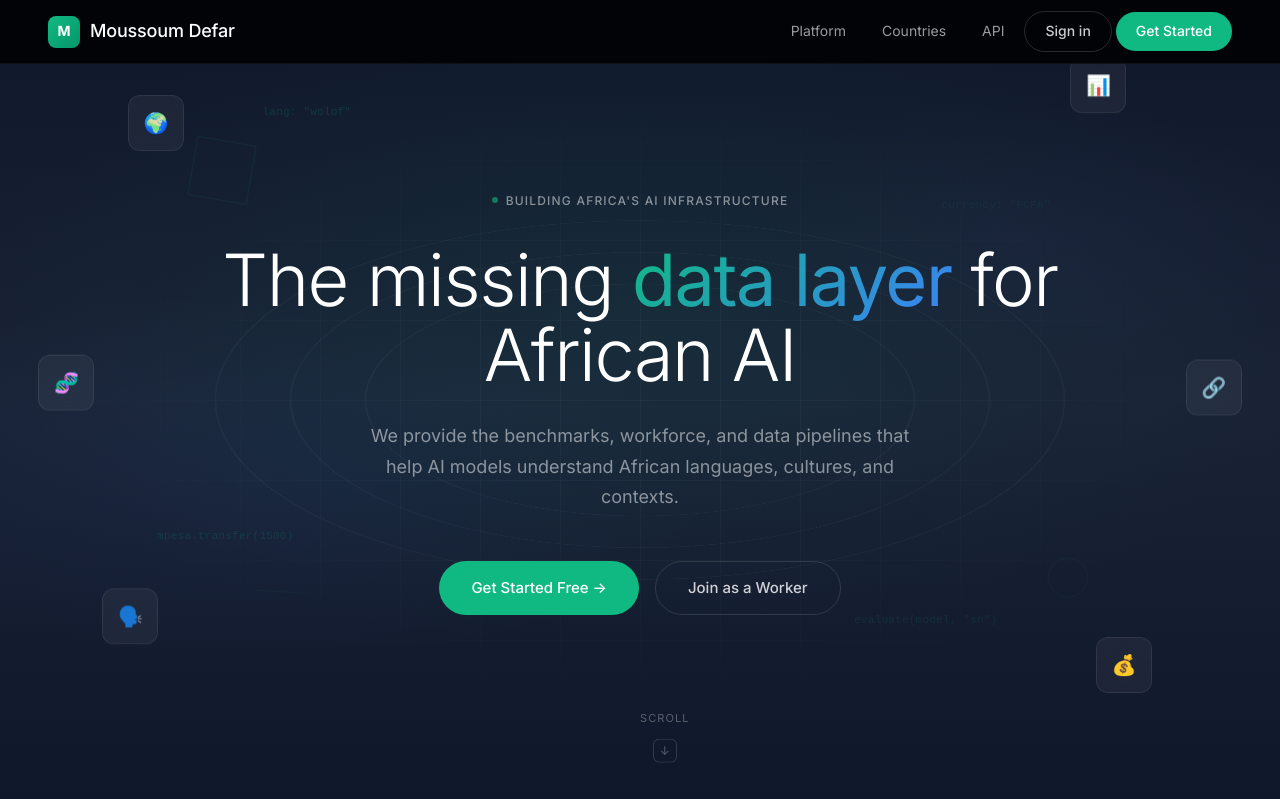
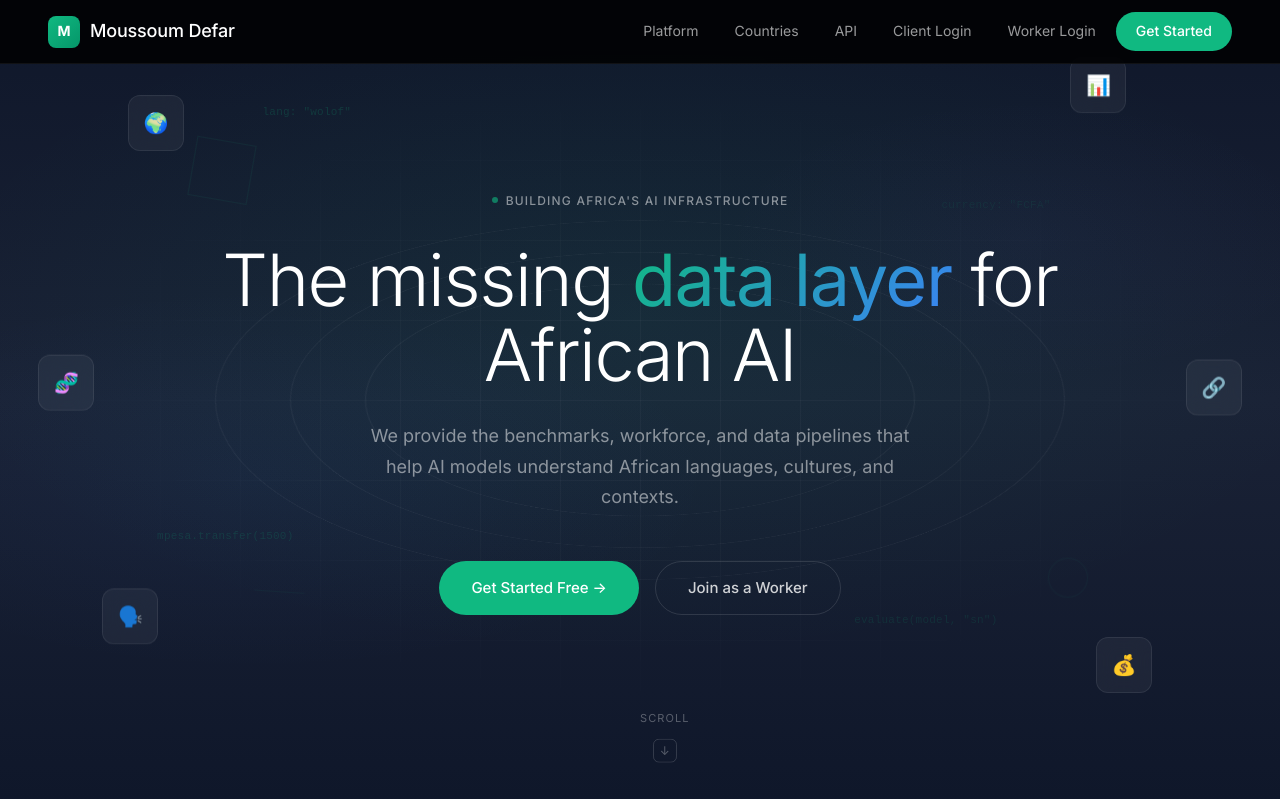
Before and after one commit to mkosemes1/Moussoum_Defar, a Django app: template templates/index.html in a window 1280 px wide. Shown: the top 799 px of the page. Run offline with Django 5.2, Linux system fonts and the light colour scheme; the template is opened without the code that fills it, so the values that code supplies are empty; parts of the project's set-up code (start-up, migrations or seed data) failed here and were passed over.

Commit message:
Add worker login link to navbar

```diff
--- a/templates/index.html
+++ b/templates/index.html
@@ -779,7 +779,8 @@
             <a href="#features" class="nav-link">Platform</a>
             <a href="#countries" class="nav-link">Countries</a>
             <a href="/api/docs/" class="nav-link">API</a>
-            <a href="/templates/client-login.html" class="nav-btn-outline nav-btn">Sign in</a>
+            <a href="/templates/client-login.html" class="nav-link">Client Login</a>
+            <a href="/templates/worker-login.html" class="nav-link">Worker Login</a>
             <a href="/templates/client-register.html" class="nav-btn">Get Started</a>
         </div>
     </nav>
```
